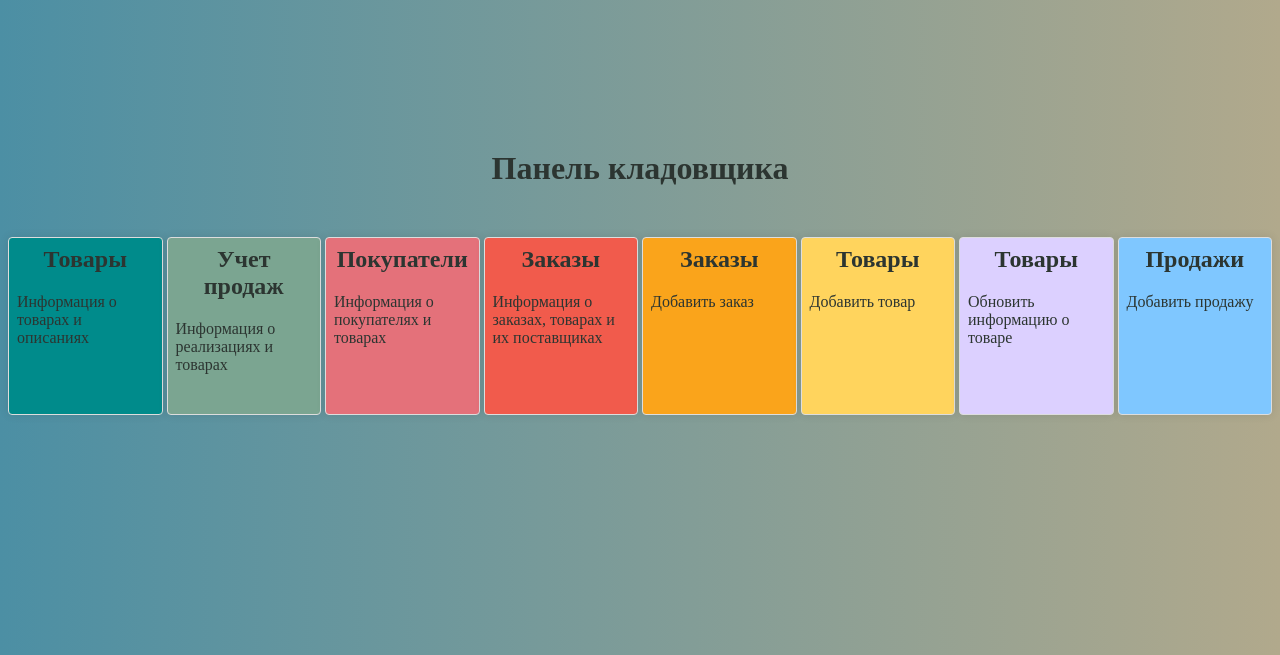
After one commit to Arihina/fastapi_pet_project, a FastAPI app: template app/templates/storekeeper.html in a window 1280 px wide. The commit adds this page. Shown: the top 655 px of the page. Run offline with FastAPI, Linux system fonts and the light colour scheme; the template is opened without the code that fills it, so the values that code supplies are empty; parts of the project's set-up code (start-up, migrations or seed data) failed here and were passed over.

Commit message:
add storekeeper page

```diff
--- a/app/templates/admin.html
+++ b/app/templates/admin.html
@@ -33,7 +33,7 @@
      }
 
      .card:nth-child(3) {
-       background-color: #CC222B;
+       background-color: #E4717A;
      }
 
      .card:nth-child(4) {
--- /dev/null
+++ b/app/templates/storekeeper.html
@@ -0,0 +1,129 @@
+<!DOCTYPE html>
+<html lang="ru">
+<head>
+    <meta charset="UTF-8">
+    <link rel="stylesheet" href="/static/style.css">
+    <title>Панель кладовщика</title>
+    <style>
+     .gallery {
+       display: flex;
+       gap: 4px;
+       align-items: center;
+       margin-top: 50px;
+     }
+
+     .card {
+       position: relative;
+       left: 0px;
+       width: 80px;
+       border-radius: 4px;
+       padding: 8px;
+       height: 160px;
+       background-color: white;
+       transition: 0.4s ease-in-out;
+       flex: 1px;
+     }
+
+     .card:nth-child(1) {
+       background-color: #008B8B;
+     }
+
+     .card:nth-child(2) {
+       background-color: #7BA591;
+     }
+
+     .card:nth-child(3) {
+       background-color: #E4717A;
+     }
+
+     .card:nth-child(4) {
+       background-color: #F15B4C;
+     }
+
+     .card:nth-child(5) {
+       background-color: #FAA41B;
+     }
+
+     .card:nth-child(6) {
+       background-color: #FFD45D;
+     }
+
+     .card:nth-child(7) {
+       background-color: #DCD0FF;
+     }
+
+     .card:nth-child(8) {
+       background-color:  #7FC7FF;
+     }
+
+     .card:hover {
+       flex: 3;
+       font-weight: bold;
+       cursor: pointer;
+     }
+    </style>
+</head>
+<body>
+<h1 style="margin-top: 150px;">Панель кладовщика</h1>
+<div class="gallery">
+    <div class="card" onclick="goToProductsInfo()">
+        <h2>Товары</h2>
+        <p>Информация о товарах и описаниях</p>
+    </div>
+    <div class="card" onclick="goToSalesInfo()">
+        <h2>Учет продаж</h2>
+        <p>Информация о реализациях и товарах</p>
+    </div>
+    <div class="card" onclick="goToBuyersInfo()">
+        <h2>Покупатели</h2>
+        <p>Информация о покупателях и товарах</p>
+    </div>
+    <div class="card" onclick="goToOrdersInfo()">
+        <h2>Заказы</h2>
+        <p>Информация о заказах, товарах и их поставщиках</p>
+    </div>
+    <div class="card" onclick="goToOrderForm()">
+        <h2>Заказы</h2>
+        <p>Добавить заказ</p>
+    </div>
+    <div class="card" onclick="goToProductForm()">
+        <h2>Товары</h2>
+        <p>Добавить товар</p>
+    </div>
+    <div class="card" onclick="goToEditForm()">
+        <h2>Товары</h2>
+        <p>Обновить информацию о товаре</p>
+    </div>
+    <div class="card" onclick="goToSaleForm()">
+        <h2>Продажи</h2>
+        <p>Добавить продажу</p>
+    </div>
+</div>
+</body>
+<script>
+function goToProductsInfo() {
+  window.location.href = "/storekeeper/products-info";
+}
+function goToSalesInfo() {
+  window.location.href = "/storekeeper/sales-info";
+}
+function goToBuyersInfo() {
+  window.location.href = "/storekeeper/buyers-info";
+}
+function goToOrdersInfo() {
+  window.location.href = "/storekeeper/orders-info";
+}
+function goToOrderForm() {
+  window.location.href = "/storekeeper/order-form";
+}
+function goToProductForm() {
+  window.location.href = "/storekeeper/product-form";
+}
+function goToSaleForm() {
+  window.location.href = "/storekeeper/sale-form";
+}
+function goToEditForm() {
+  window.location.href = "/storekeeper/edit-form";
+}
+</script>
+</html>
```
Also changed, not shown: app/routers/storekeeper.py (+12 -3 lines).
